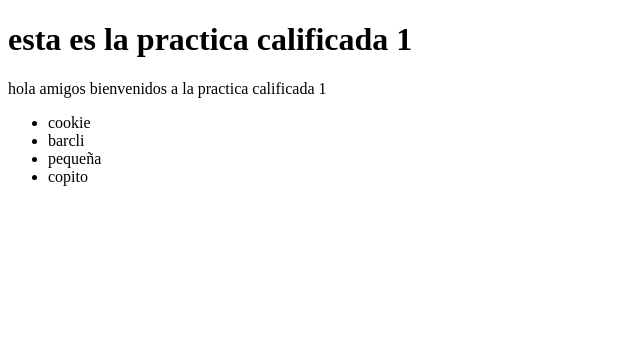
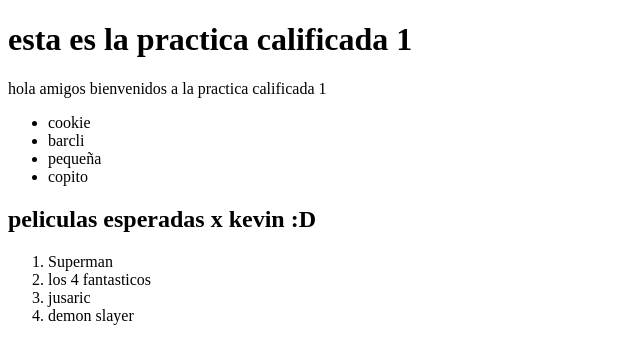
Before and after one commit to kevindandrew/Funval-G5, a plain HTML site: page practica-1/index.html in a window 1280 px wide. Shown: the whole page, without its empty margins (0-640 px from the left). Drawn offline with Linux system fonts and the light colour scheme.

Commit message:
se agrego una lista de pelis esperadas :D

```diff
--- a/practica-1/index.html
+++ b/practica-1/index.html
@@ -14,4 +14,11 @@
       <li>pequeña</li>
       <li>copito</li>
     </ul>
+    <h2>peliculas esperadas x kevin :D</h2>
+    <ol>
+      <li>Superman</li>
+      <li>los 4 fantasticos</li>
+      <li>jusaric</li>
+      <li>demon slayer</li>
+    </ol>
 </html>
--- a/style.css
+++ b/style.css
@@ -9,6 +9,7 @@
 }
 .imagen2 {
   height: 100px;
+  color: aqua;
 }
 /* añadir estilos a su pagina web deberan usar
 color
```
